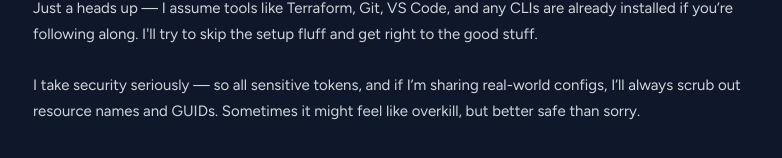
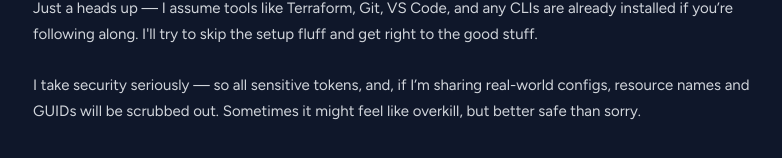
Before and after one commit to pruettmt/pages, a React (Vite) app: page / in a window 1280 px wide. Shown: the part 834-992 px from the top of the page, without its empty margins (247-1029 px from the left). Built offline with nearby package versions, Linux system fonts and the light colour scheme.

Commit message:
fixed commas and wording

```diff
--- a/src/App.jsx
+++ b/src/App.jsx
@@ -30,7 +30,7 @@ export default function LandingPage() {
 
       <p>Thanks for dropping by.</p>
       <p>Just a heads up — I assume tools like Terraform, Git, VS Code, and any CLIs are already installed if you’re following along. I'll try to skip the setup fluff and get right to the good stuff.</p>
-      <p>I take security seriously — so all sensitive tokens, and if I’m sharing real-world configs, I’ll always scrub out resource names and GUIDs. Sometimes it might feel like overkill, but better safe than sorry.</p>
+      <p>I take security seriously — so all sensitive tokens, and, if I’m sharing real-world configs, resource names and GUIDs will be scrubbed out. Sometimes it might feel like overkill, but better safe than sorry.</p>
     </div>
   );
 }
```
